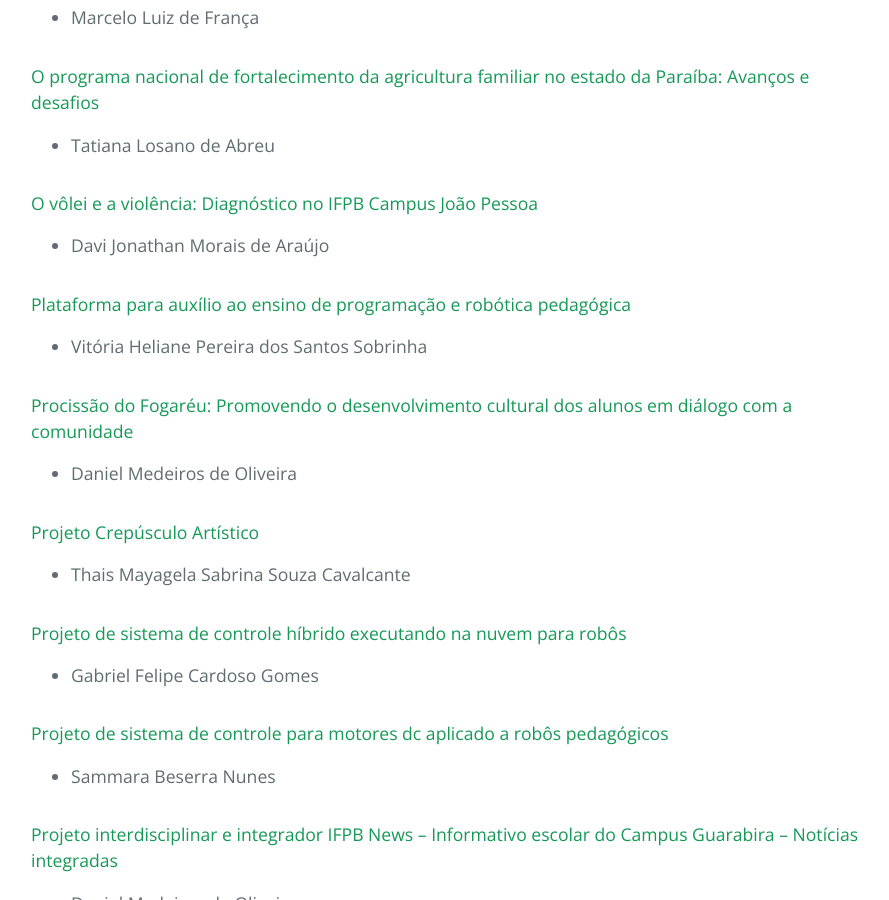
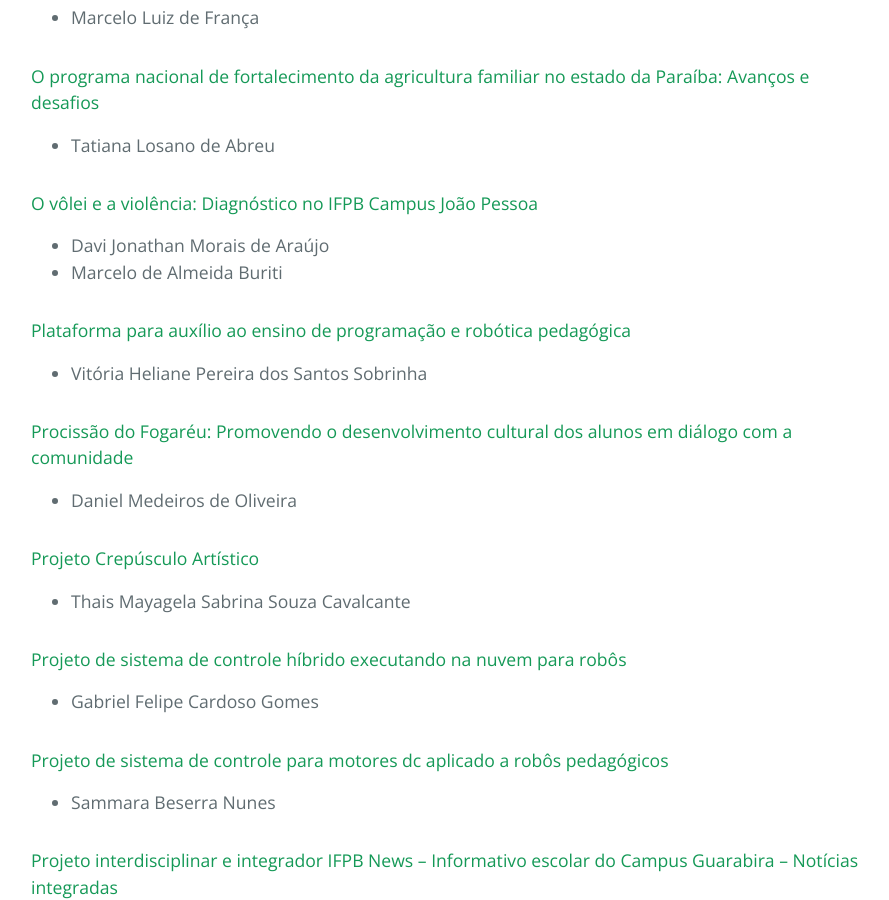
Before and after one commit to ifpb-guarabira/seducitec, a Jekyll site: the page built from index.md, in a window 1280 px wide and 900 px high, scrolled down 4050 px. Shown: the whole window, without its empty margins (193-1082 px from the left). Built offline with Jekyll 4.4.1, drawn with Linux system fonts in a browser that asks for light colours.

Commit message:
adiciona autor

```diff
--- a/index.md
+++ b/index.md
@@ -111,6 +111,7 @@ Nos quatro dias, discentes, docentes, servidores e sociedade terão a oportunida
 
 #### O vôlei e a violência: Diagnóstico no IFPB Campus João Pessoa
  * Davi Jonathan Morais de Araújo
+ * Marcelo de Almeida Buriti
 
 #### Plataforma para auxílio ao ensino de programação e robótica pedagógica
  * Vitória Heliane Pereira dos Santos Sobrinha
```
